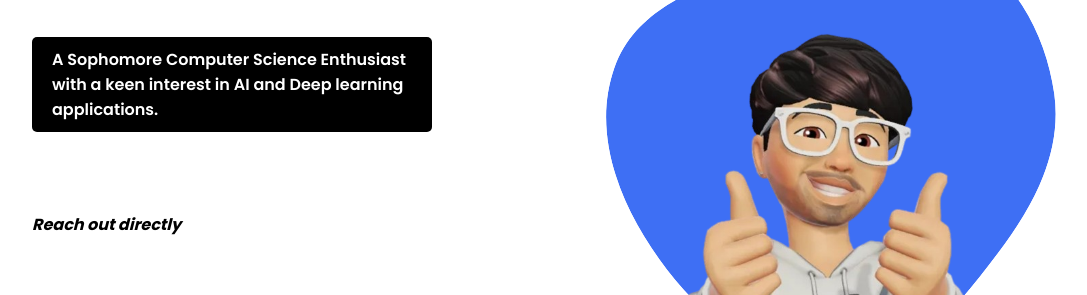
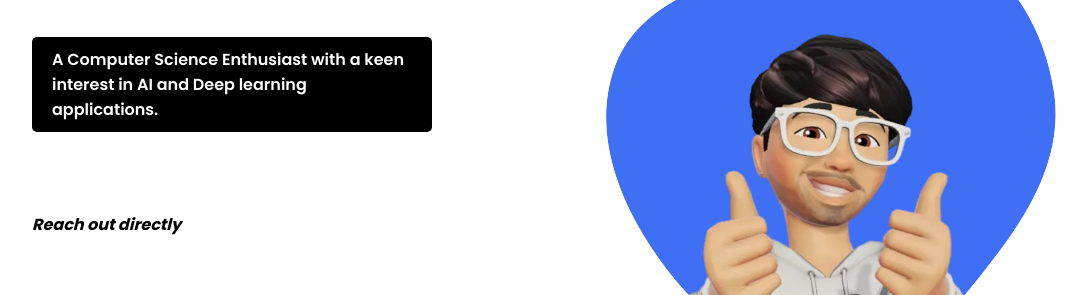
Before and after one commit to Chiragjain7254/Portfolio-Website-Showcase, a plain HTML site: page index.html in a window 1280 px wide. Shown: the part 333-628 px from the top of the page, without its empty margins (96-1183 px from the left). Drawn offline with nearby package versions, Linux system fonts and the light colour scheme.

Commit message:
Update index.html

```diff
--- a/index.html
+++ b/index.html
@@ -40,7 +40,7 @@
                 <div class="home__data">
                     <h1 class="home__title">Hi,<br>I'am <span class="home__title-color">CHIRAG JAIN</span><br> </h1>
 
-                    <a href="mailto:chiragjainoff24@gmail.com" class="button">A Sophomore Computer Science Enthusiast with a keen interest in AI and Deep learning applications.<a>
+                    <a href="mailto:chiragjainoff24@gmail.com" class="button">A Computer Science Enthusiast with a keen interest in AI and Deep learning applications.<a>
                 </div>
 
                 <p style="color: #000; font-weight: bold; font-style: italic;">Reach out directly</p>
```
